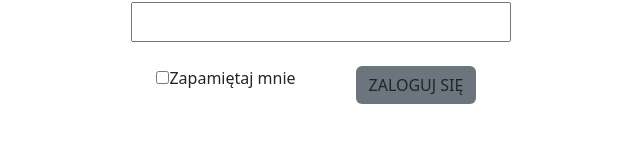
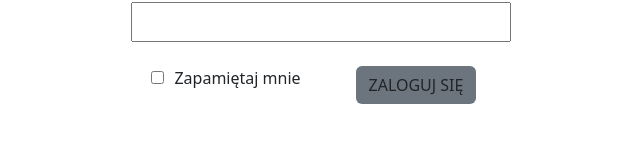
Before and after one commit to Ruslava/DATABASE1, an Angular app in the folder database/: page / in a window 1280 px wide. Shown: the part 156-300 px from the top of the page, without its empty margins (319-959 px from the left). Built offline with nearby package versions, Linux system fonts and the light colour scheme.

Commit message:
Update app.component.html

```diff
--- a/database/src/app/app.component.html
+++ b/database/src/app/app.component.html
@@ -20,7 +20,7 @@
         <br>
       <div class="row">
         <div class="col-6">
-            <input type="checkbox" />
+            <input type="checkbox" style="margin-right: 10px;" />
             <label>Zapamiętaj mnie</label>
         </div>
 
```
